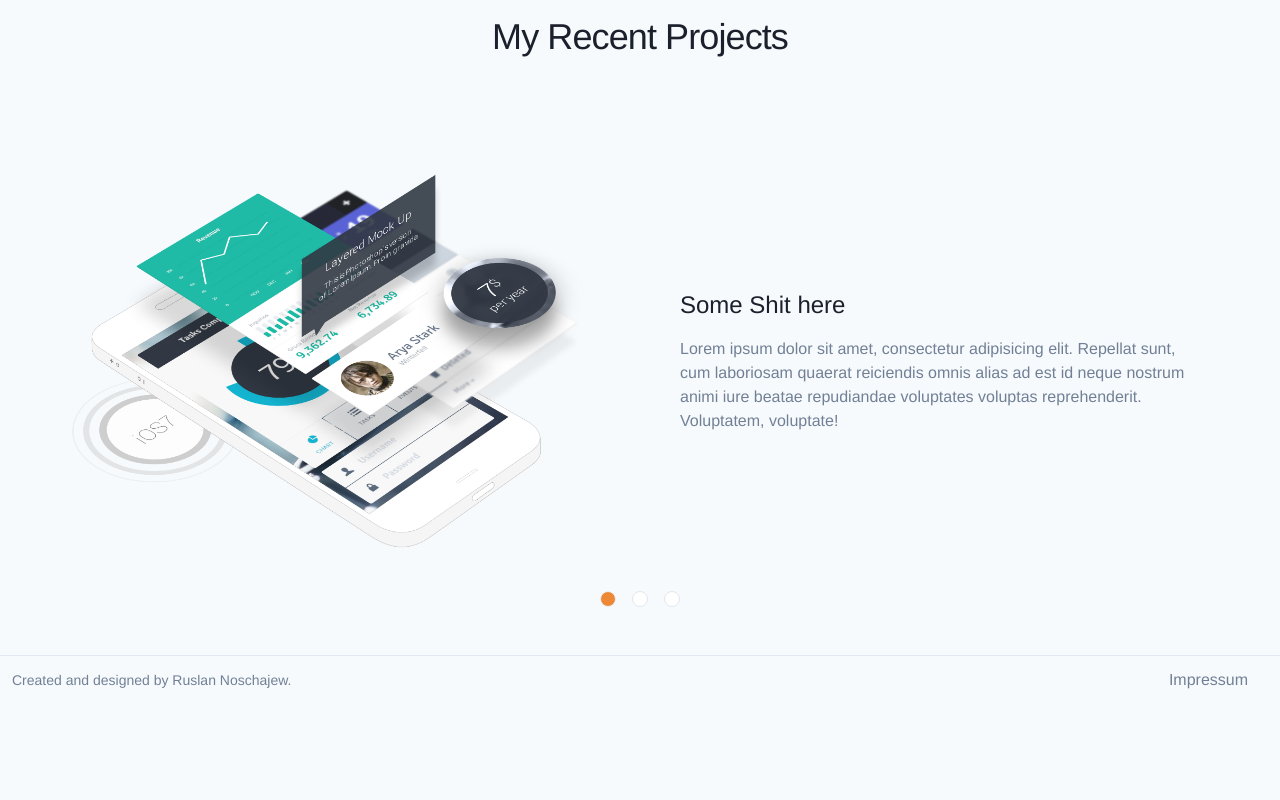
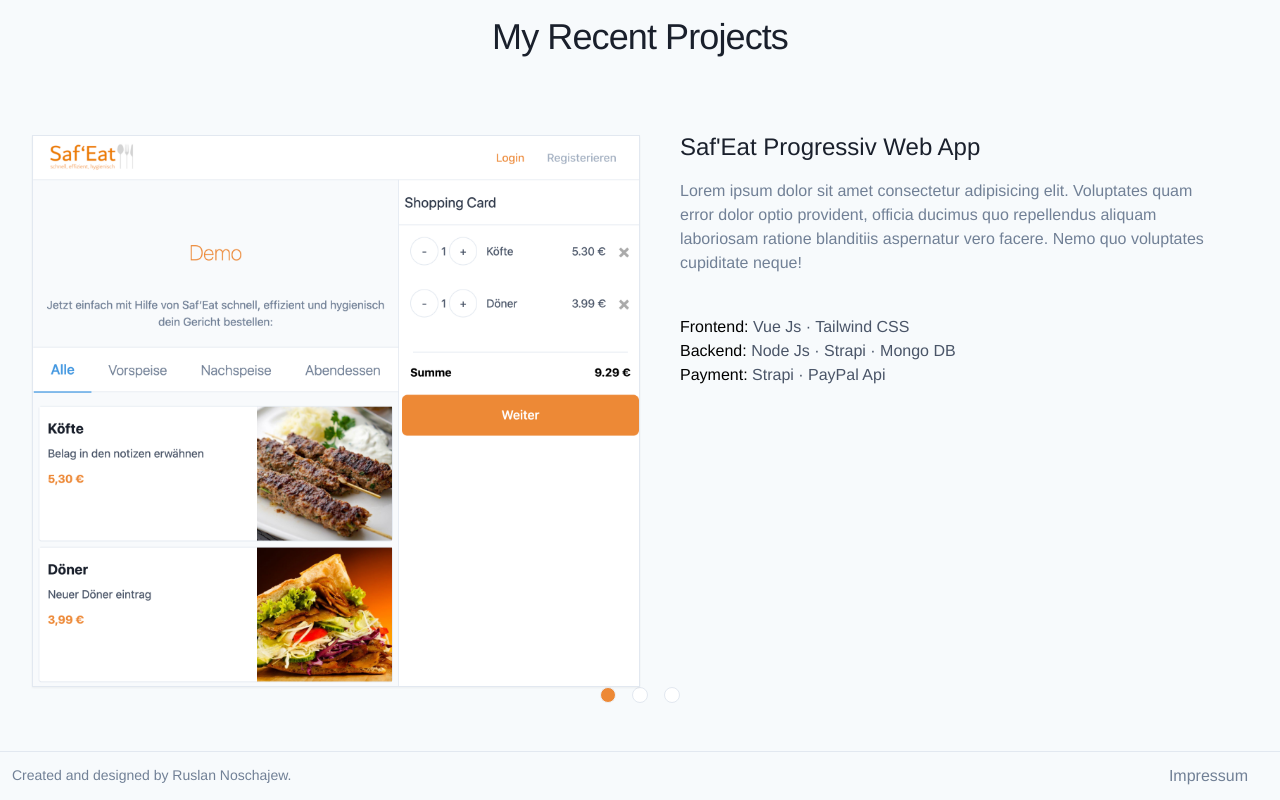
Before and after one commit to Bruslaan/portfolio, a Vue app: page / in a window 1280 px wide. Shown: the part 1773-2573 px from the top of the page. Before the commit the page ends 2477 px from the top, so only its background shows below. Built offline with nearby package versions, Linux system fonts and the light colour scheme.

Commit message:
Transition added

```diff
--- a/src/components/Leistungen.vue
+++ b/src/components/Leistungen.vue
@@ -45,12 +45,13 @@
             <img
               src="../assets/arrowDown.svg"
               alt
-              class="h-2 ml-3"
-              :class="service.show?'transform rotate-180':''"
+              class="h-2 ml-3 transition ease-in duration-300"
+              :class="{'transform rotate-180': service.show}"
             />
           </a>
-
-          <p v-if="service.show" class="text-gray-900 my-3">{{service.dropDown}}</p>
+          <transition name="slide-fade">
+            <p v-if="service.show" class="text-gray-900 my-3">{{service.dropDown}}</p>
+          </transition>
         </div>
       </div>
     </div>
@@ -102,4 +103,21 @@ export default {
 </script>
 
 <style>
+.slide-fade-enter-active {
+  transition: all 0.3s ease-out;
+}
+
+.slide-fade-leave-active {
+  transition: all 0.3s ease-in;
+}
+
+.slide-fade-enter-from,
+.slide-fade-leave-to {
+  transform: translateY(-20px);
+  opacity: 0;
+}
+
+.acordionContent {
+  transition: all 200ms linear;
+}
 </style>
--- a/src/components/NavBar.vue
+++ b/src/components/NavBar.vue
@@ -4,7 +4,7 @@
       <li class="mr-3">
         <a
           href="#aboutme"
-          class="hover:text-yellow-700 text-gray-700 activeNav border-b border-yellow-700"
+          class="hover:text-yellow-700 text-gray-700"
         >About Me</a>
       </li>
       <li class="mr-3">
--- a/src/components/Portfolio.vue
+++ b/src/components/Portfolio.vue
@@ -13,20 +13,36 @@
         >Lorem ipsum dolor sit amet consect adipisicing elit. Possimus magnam voluptatum cupiditate veritatis in accusamus quisquam.</p>-->
       </div>
 
-      <div class="mt-20 flex flex-wrap justify-center items-center">
+      <div class="mt-20 flex flex-wrap justify-center">
         <div class="md:w-1/2 w-full">
-          <img src="../assets/mockupApp.png" class="w-full" />
+          <img src="../assets/Safeat.png" class="mx-auto transform border shadow-sm  hover:scale-105 transition ease-in duration-200" />
         </div>
-        <div class="md:w-1/2 w-full px-10 flex flex-col justify-between text-left mt-4 md:mt-0 ">
+        <div class="md:w-1/2 w-full px-10 flex flex-col justify-between text-left mt-4 md:mt-0">
           <div>
-            <h4 class="text-2xl leading-6 font-medium text-gray-900">Some Shit here</h4>
-            <p
-              class="mt-5 text-gray-600"
-            >Lorem ipsum dolor sit amet, consectetur adipisicing elit. Repellat sunt, cum laboriosam quaerat reiciendis omnis alias ad est id neque nostrum animi iure beatae repudiandae voluptates voluptas reprehenderit. Voluptatem, voluptate!</p>
+            <h4 class="text-2xl leading-6 font-medium text-gray-900">Saf'Eat Progressiv Web App</h4>
+            <div class="">
+              <p
+                class="mt-5 text-gray-600"
+              >Lorem ipsum dolor sit amet consectetur adipisicing elit. Voluptates quam error dolor optio provident, officia ducimus quo repellendus aliquam laboriosam ratione blanditiis aspernatur vero facere. Nemo quo voluptates cupiditate neque!</p>
+              <div class="mt-10">
+                <h1>
+                  Frontend:
+                  <span class="text-gray-700">Vue Js · Tailwind CSS</span>
+                </h1>
+                <h1>
+                  Backend:
+                  <span class="text-gray-700">Node Js · Strapi · Mongo DB</span>
+                </h1>
+                <h1>
+                  Payment:
+                  <span class="text-gray-700">Strapi · PayPal Api</span>
+                </h1>
+              </div>
+            </div>
           </div>
         </div>
       </div>
-      <div class="flex items-center mt-4 md:mt-0 justify-center">
+      <div class="flex items-center mt-5 md:mt-0 justify-center">
         <span class="bg-orange-500 border border-gray-200 w-4 h-4 rounded-full mx-2"></span>
         <span class="bg-white border w-4 h-4 rounded-full mx-2"></span>
         <span class="bg-white border w-4 h-4 rounded-full mx-2"></span>
```
Also changed, not shown: src/assets/Black.png (added), src/assets/Safeat.png (added).
